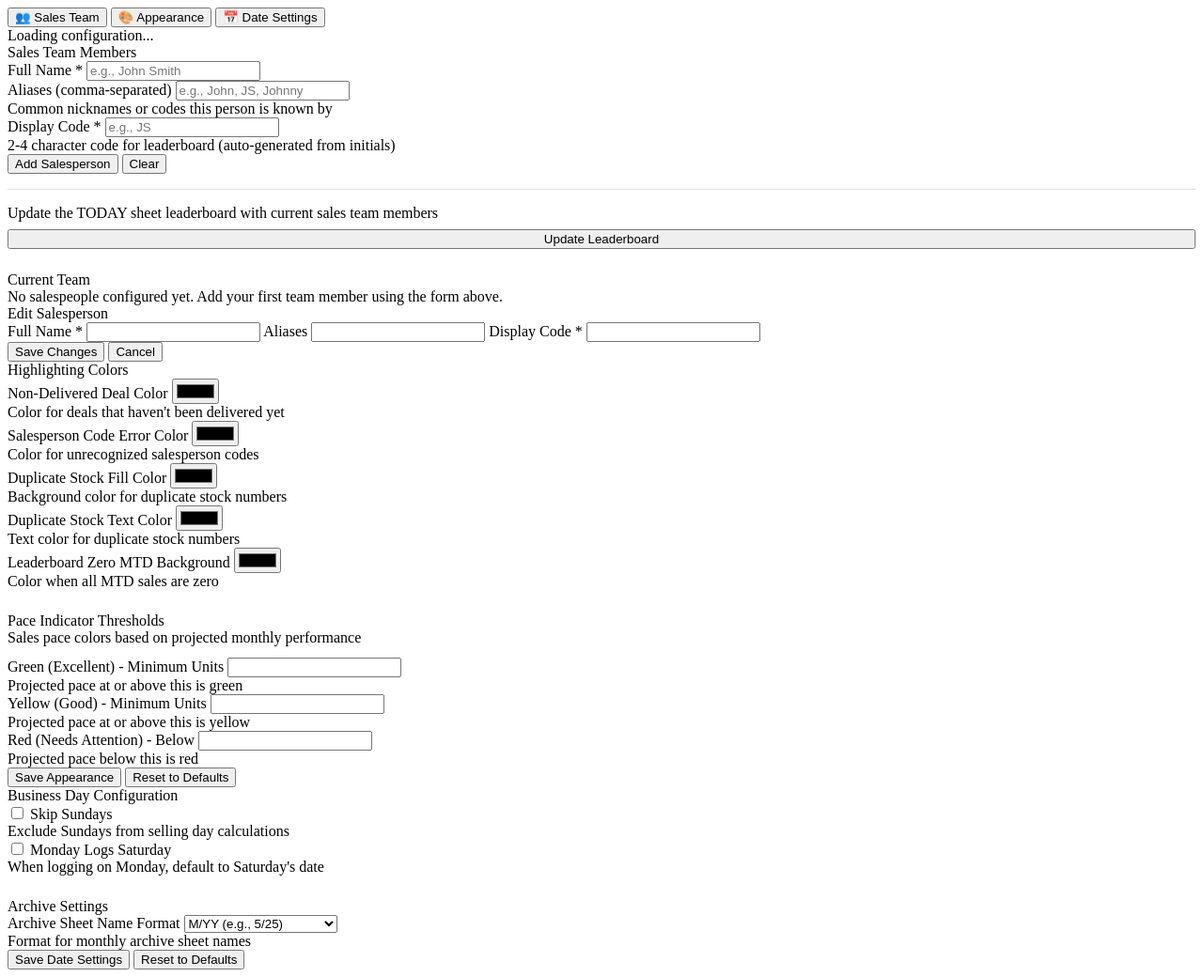
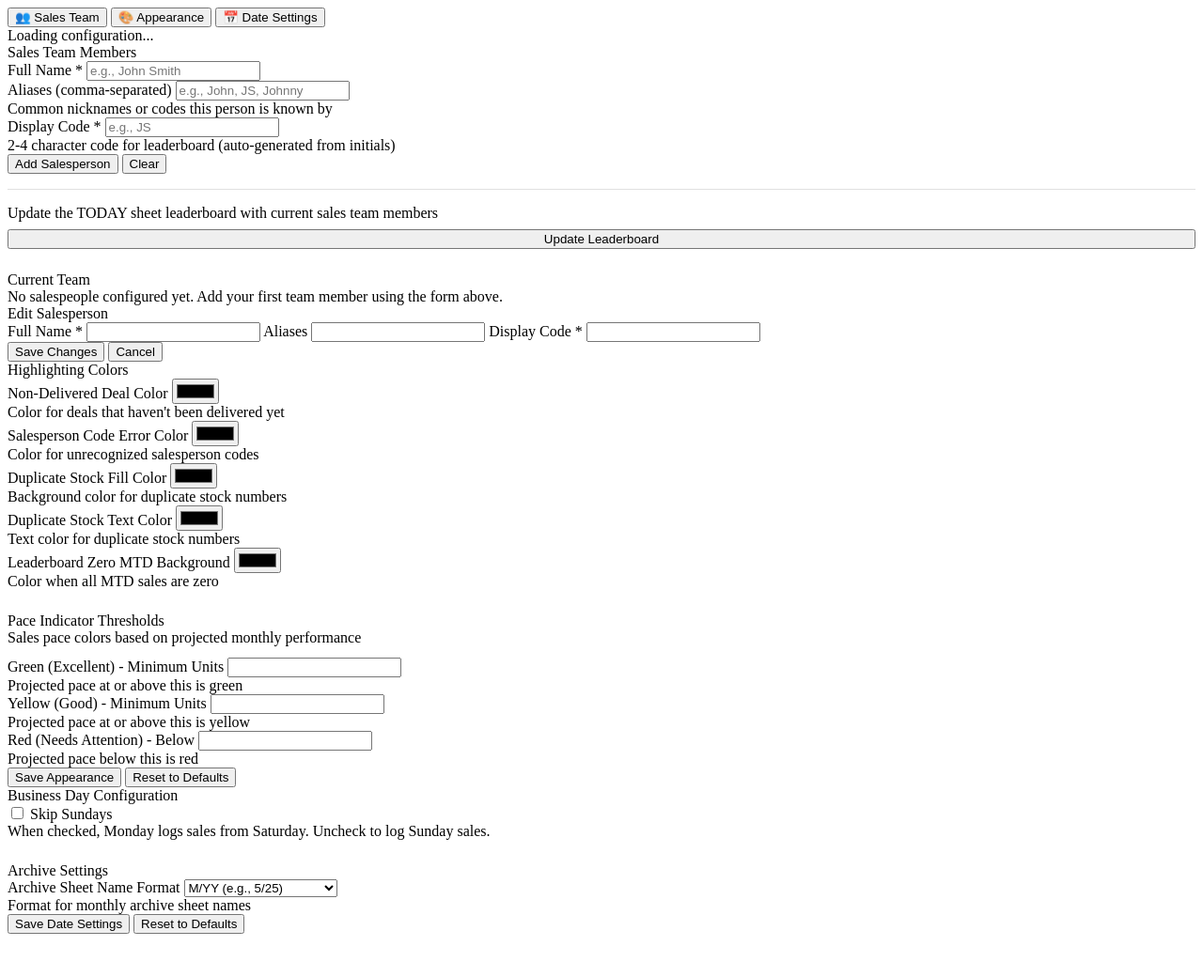
Before and after one commit to seanzmc/sales_log, a website: page src/config_sidebar.html in a window 1280 px wide. Shown: the whole page at 94% size. After the commit the page ends 1002 px from the top, so only its background shows below. Drawn offline with Linux system fonts and the light colour scheme.

Commit message:
refactor: simplify Sunday logging options by combining checkbox settings

```diff
--- a/src/config_sidebar.html
+++ b/src/config_sidebar.html
@@ -258,16 +258,7 @@
                  id="skip-sundays">
           Skip Sundays
         </label>
-        <div class="help-text">Exclude Sundays from selling day calculations</div>
-      </div>
-
-      <div class="form-group">
-        <label class="checkbox-label">
-          <input type="checkbox"
-                 id="monday-logs-saturday">
-          Monday Logs Saturday
-        </label>
-        <div class="help-text">When logging on Monday, default to Saturday's date</div>
+        <div class="help-text">When checked, Monday logs sales from Saturday. Uncheck to log Sunday sales.</div>
       </div>
 
       <div class="section-header"
```
Also changed, not shown: src/sidebar_js.html (+3 -4 lines).
